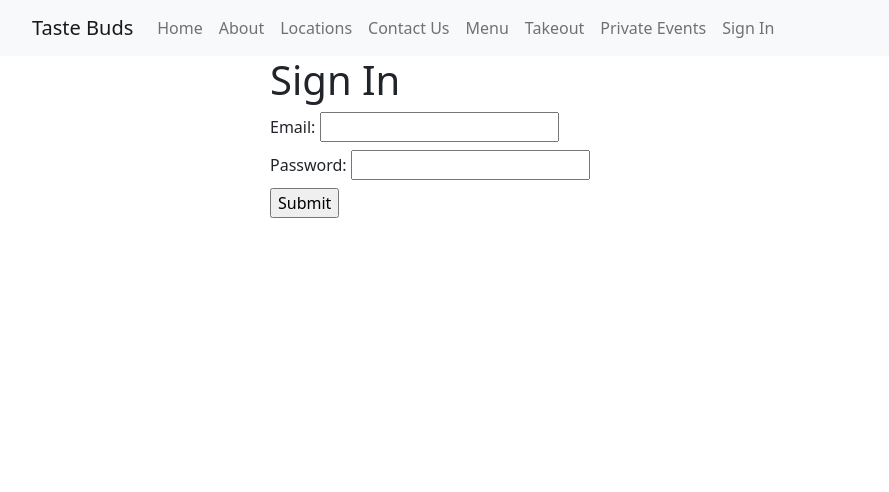
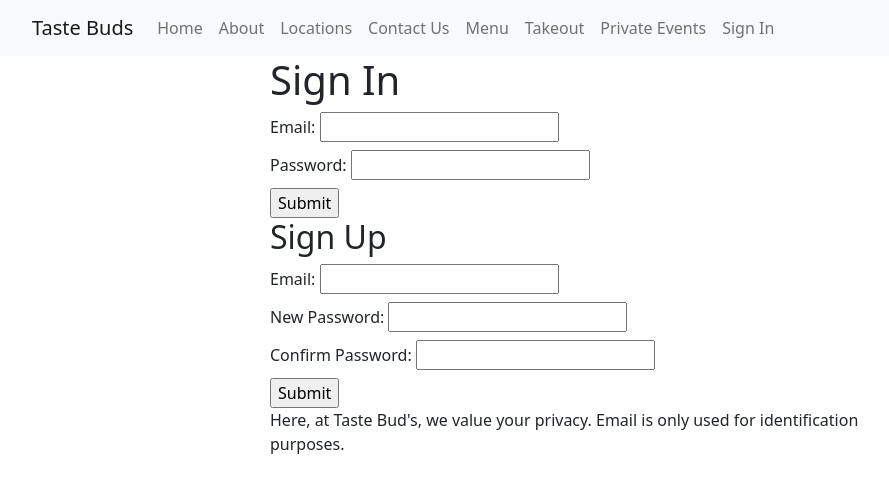
Before and after one commit to RtHiaHB/taste-buds, a React (Create React App) app: page /signin in a window 1280 px wide. Shown: the top 492 px of the page, without its empty margins (50-939 px from the left). Built offline with nearby package versions, Linux system fonts and the light colour scheme.

Commit message:
Finished sign in/sign up form.

```diff
--- a/src/App.js
+++ b/src/App.js
@@ -1,4 +1,3 @@
-import logo from './logo.svg';
 import './App.css';
 import TBNavBar from './NavBar';
 import { BrowserRouter as Router, Routes, Route } from 'react-router-dom';
--- a/src/SignIn.js
+++ b/src/SignIn.js
@@ -22,6 +22,23 @@ const SignIn = () => {
                 </div>
                 <input type='submit' id='login' value={'Submit'} />
             </form>
+            <h2>Sign Up</h2>
+            <form>
+                <div style={bottomspacing}>
+                    <label htmlFor='newusername'>Email:&nbsp;</label>
+                    <input type='text' id='newusername' />
+                </div>
+                <div style={bottomspacing}>
+                    <label htmlFor='newpassword'>New Password:&nbsp;</label>
+                    <input type='password' id='newpassword' />
+                </div>
+                <div style={bottomspacing}>
+                    <label htmlFor='newpasswordconfirm'>Confirm Password:&nbsp;</label>
+                    <input type='password' id='newpasswordconfirm' />
+                </div>
+                <input type='submit' value={'Submit'} />
+            </form>
+            <p>Here, at Taste Bud's, we value your privacy.  Email is only used for identification purposes.</p>
         </div>
     )
 }
```
